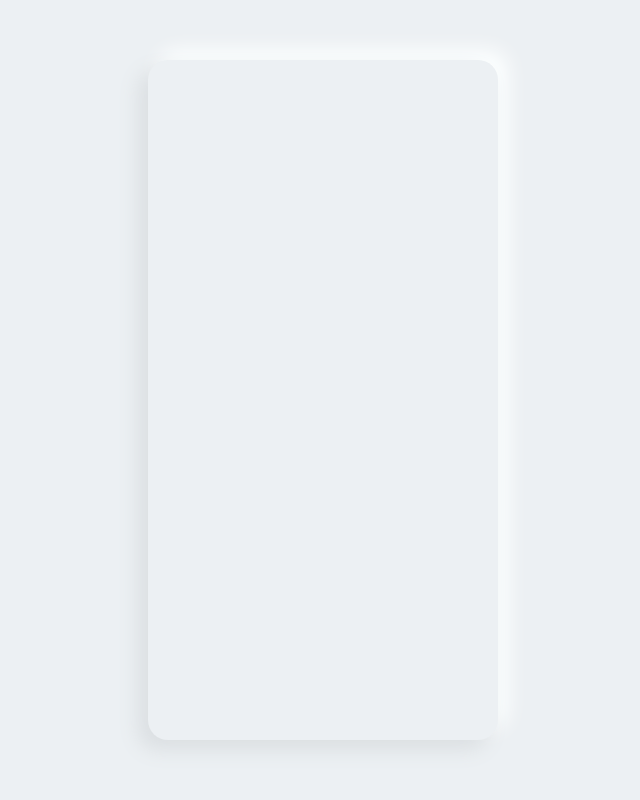
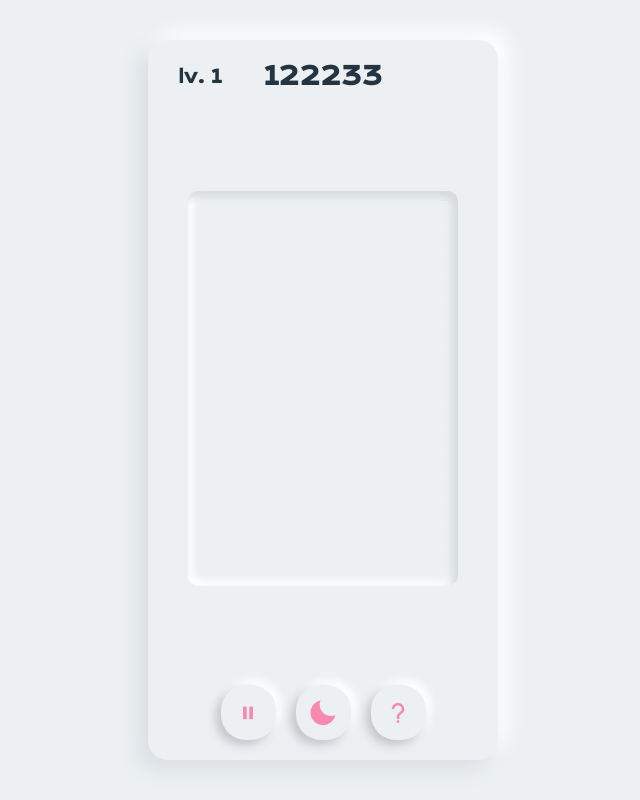
Before and after one commit to tnghung/block-game, a plain HTML site: page index.html in a window 1280 px wide. Shown: the whole page, without its empty margins (317-957 px from the left). Drawn offline with nearby package versions, Linux system fonts and the light colour scheme.

Commit message:
Finish setting buttons

```diff
--- a/index.html
+++ b/index.html
@@ -10,18 +10,31 @@
     <link rel="preconnect" href="https://fonts.gstatic.com" />
     <link href="https://fonts.googleapis.com/css2?family=Krona+One&display=swap" rel="stylesheet" />
     <link rel="stylesheet" href="style.css" />
-    <title>TnH - Terris Game</title>
+    <title>TnH - Block Game</title>
   </head>
   <body>
     <div class="container">
-        <div class="game-wrapper">
-            <div class="infor-setion">
-
-            </div>
-            <div class="board-section"></div>
-            <div class="control-section"></div>
-            <div class="setting-section"></div>
+      <div class="game-wrapper">
+        <div class="infor-section">
+          <span id="score">122233</span>
+          <span id="level">lv. 1</span>
         </div>
+        <div class="board-section"></div>
+        <div class="control-section"></div>
+        <div class="setting-section">
+          <button class="btn" id="btn-pause">
+            <i class="bx bx-pause"></i>
+          </button>
+          <button class="btn" id="btn-theme">
+            <i class="bx bxs-moon"></i>
+            <i class="bx bxs-sun"></i>
+          </button>
+          <button class="btn" id="btn-help">
+            <i class="bx bx-question-mark"></i>
+          </button>
+        </div>
+      </div>
     </div>
+    <script src="script.js"></script>
   </body>
 </html>
--- /dev/null
+++ b/script.js
@@ -0,0 +1,6 @@
+const board = document.querySelector('.board-section');
+
+for (let i = 0; i < 150; i++) {
+  let block = '<div class="block"></div>';
+  board.innerHTML += block;
+}
--- a/style.css
+++ b/style.css
@@ -8,10 +8,10 @@
   --color: #243441;
   --border-radius: 20px;
   --setting-btn-color: #f88ab0;
-  --block-size: 25px;
-  --button-size: 55px;
-  --game-width: 350px;
-  --game-height: 730px;
+  --block-size: 2.5rem;
+  --button-size: 5.5rem;
+  --game-width: 35rem;
+  --game-height: 73rem;
 }
 
 /* ----- For dark mode ------ */
@@ -53,7 +53,7 @@ html {
   position: relative;
   z-index: 99;
   width: 100%;
-  height: 85%;
+  height: 90%;
   max-width: var(--game-width);
   max-height: var(--game-height);
   background-color: var(--bg-color);
@@ -63,3 +63,75 @@ html {
   flex-direction: column;
   justify-content: space-between;
 }
+
+.infor-section {
+  position: relative;
+  text-align: center;
+  font-weight: 600;
+  padding: 2rem;
+  font-size: 2.5rem;
+  color: var(--color);
+}
+
+.infor-section #level {
+  position: absolute;
+  top: 50%;
+  transform: translateY(-50%);
+  left: 3rem;
+  font-size: 1.8rem;
+}
+
+.board-section {
+  display: grid;
+  grid-template-columns: repeat(10, 1fr);
+  margin: auto;
+  padding: 1rem;
+  box-shadow: var(--board-shadow-inset);
+  border-radius: 1rem;
+}
+
+.block {
+  width: var(--block-size);
+  height: var(--block-size);
+  border: 0.1px solid var(--bg-color);
+}
+
+.setting-section {
+  display: flex;
+  justify-content: center;
+  padding: 2rem;
+}
+
+.setting-section button {
+  margin: 0 1rem;
+  color: var(--setting-btn-color);
+}
+
+i.bxs-sun {
+  display: none;
+}
+
+i.bxs-moon {
+  display: block;
+}
+
+.btn {
+  width: var(--button-size);
+  height: var(--button-size);
+  box-shadow: var(--btn-shadow);
+  border-radius: 2.5rem;
+  font-weight: 600;
+  font-size: 3rem;
+  color: var(--color);
+  outline: none;
+  border: none;
+  background-color: var(--bg-color);
+  cursor: pointer;
+  display: flex;
+  align-items: center;
+  justify-content: center;
+}
+
+.btn:active {
+  box-shadow: var(--btn-shadow-inset);
+}
```
